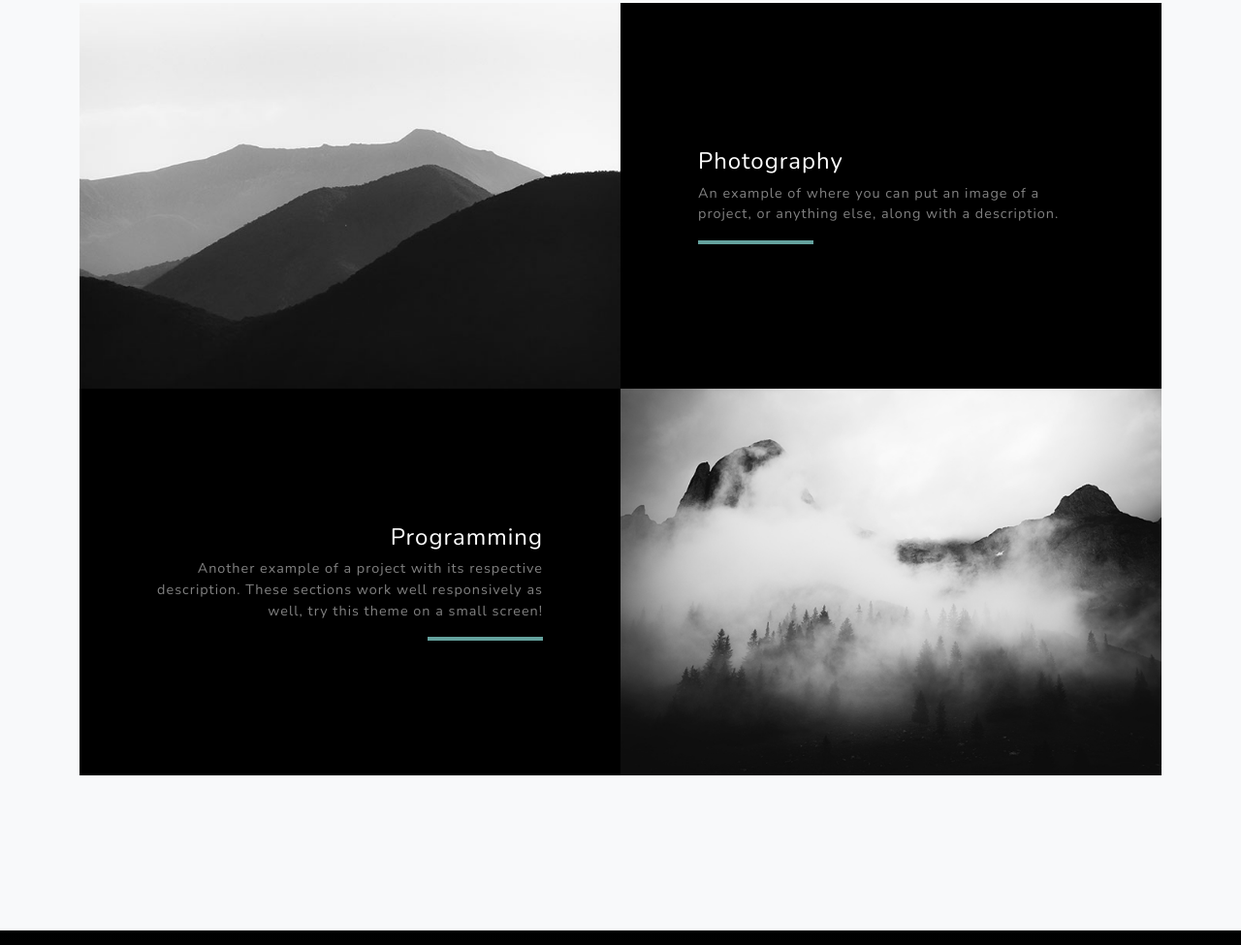
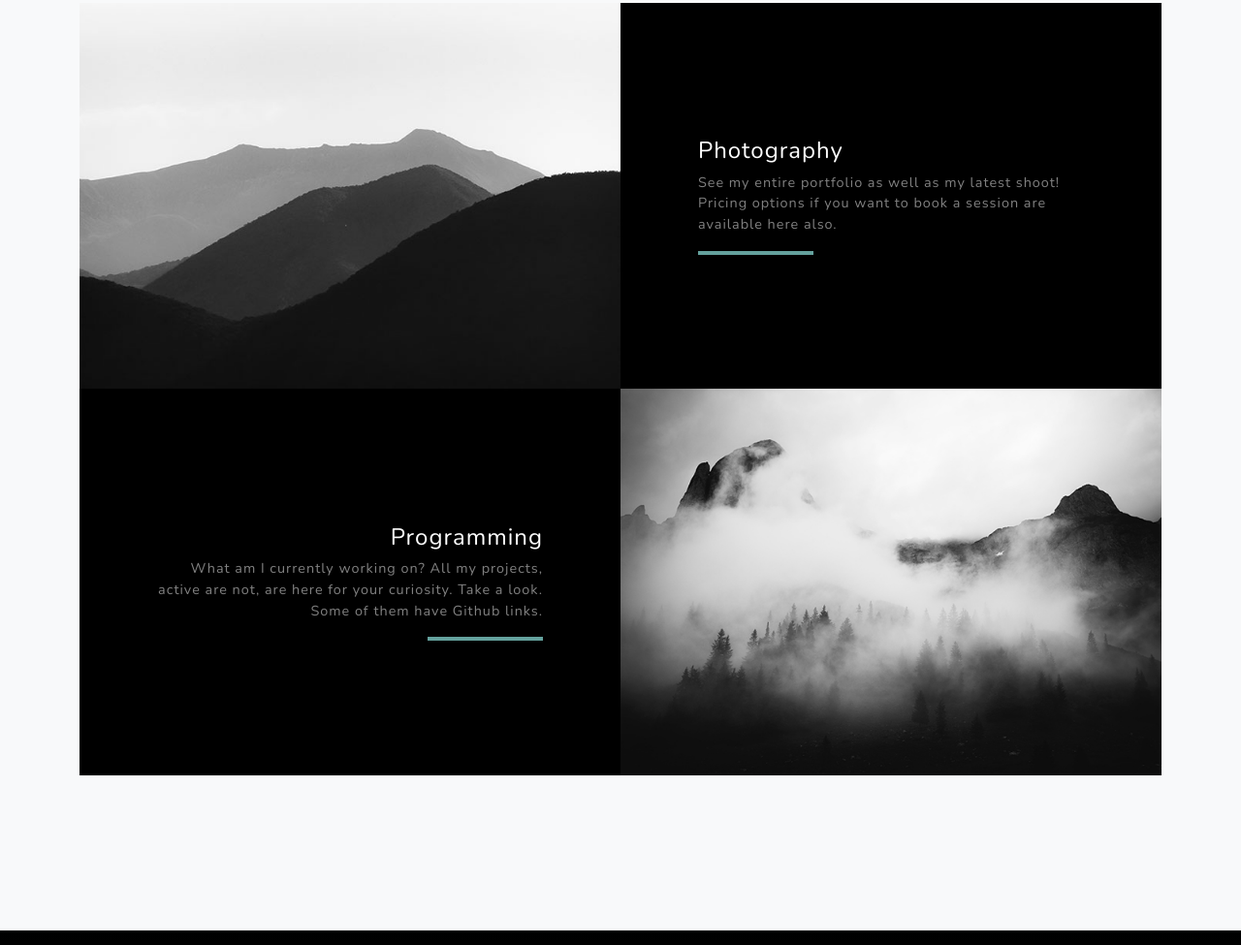
Before and after one commit to ElmofiedBoby/nijo.info, a website: page dist/index.html in a window 1280 px wide. Shown: the part 999-1974 px from the top of the page at 97% size. Drawn offline with nearby package versions, Linux system fonts and the light colour scheme.

Commit message:
Updated Projects section

```diff
--- a/dist/index.html
+++ b/dist/index.html
@@ -54,7 +54,7 @@
                             <div class="d-flex h-100">
                                 <div class="project-text w-100 my-auto text-center text-lg-left">
                                     <h4 class="text-white">Photography</h4>
-                                    <p class="mb-0 text-white-50">An example of where you can put an image of a project, or anything else, along with a description.</p>
+                                    <p class="mb-0 text-white-50">See my entire portfolio as well as my latest shoot! Pricing options if you want to book a session are available here also.</p>
                                     <hr class="d-none d-lg-block mb-0 ml-0" />
                                 </div>
                             </div>
@@ -69,7 +69,7 @@
                             <div class="d-flex h-100">
                                 <div class="project-text w-100 my-auto text-center text-lg-right">
                                     <h4 class="text-white">Programming</h4>
-                                    <p class="mb-0 text-white-50">Another example of a project with its respective description. These sections work well responsively as well, try this theme on a small screen!</p>
+                                    <p class="mb-0 text-white-50">What am I currently working on? All my projects, active are not, are here for your curiosity. Take a look. Some of them have Github links.</p>
                                     <hr class="d-none d-lg-block mb-0 mr-0" />
                                 </div>
                             </div>
```
